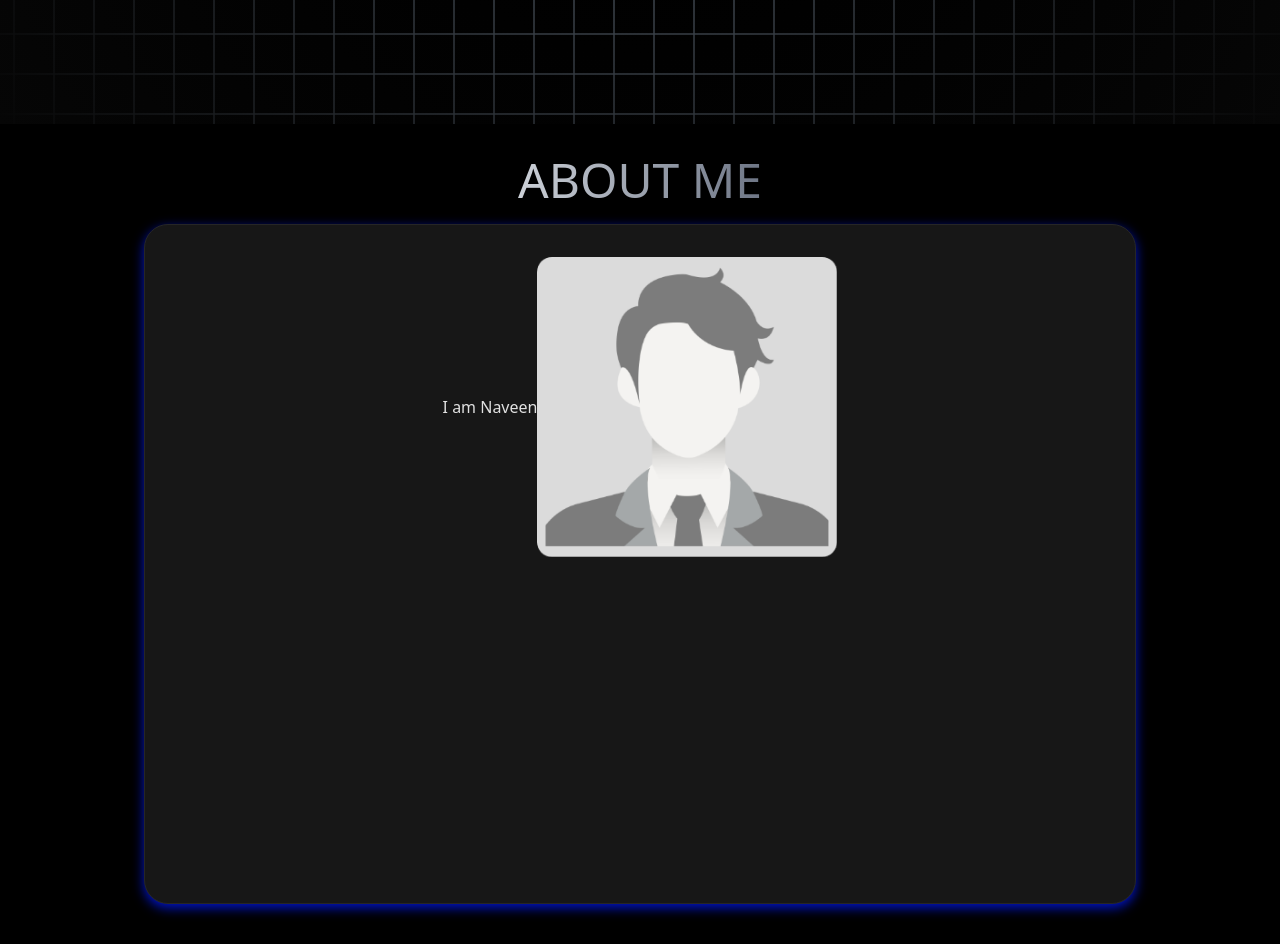
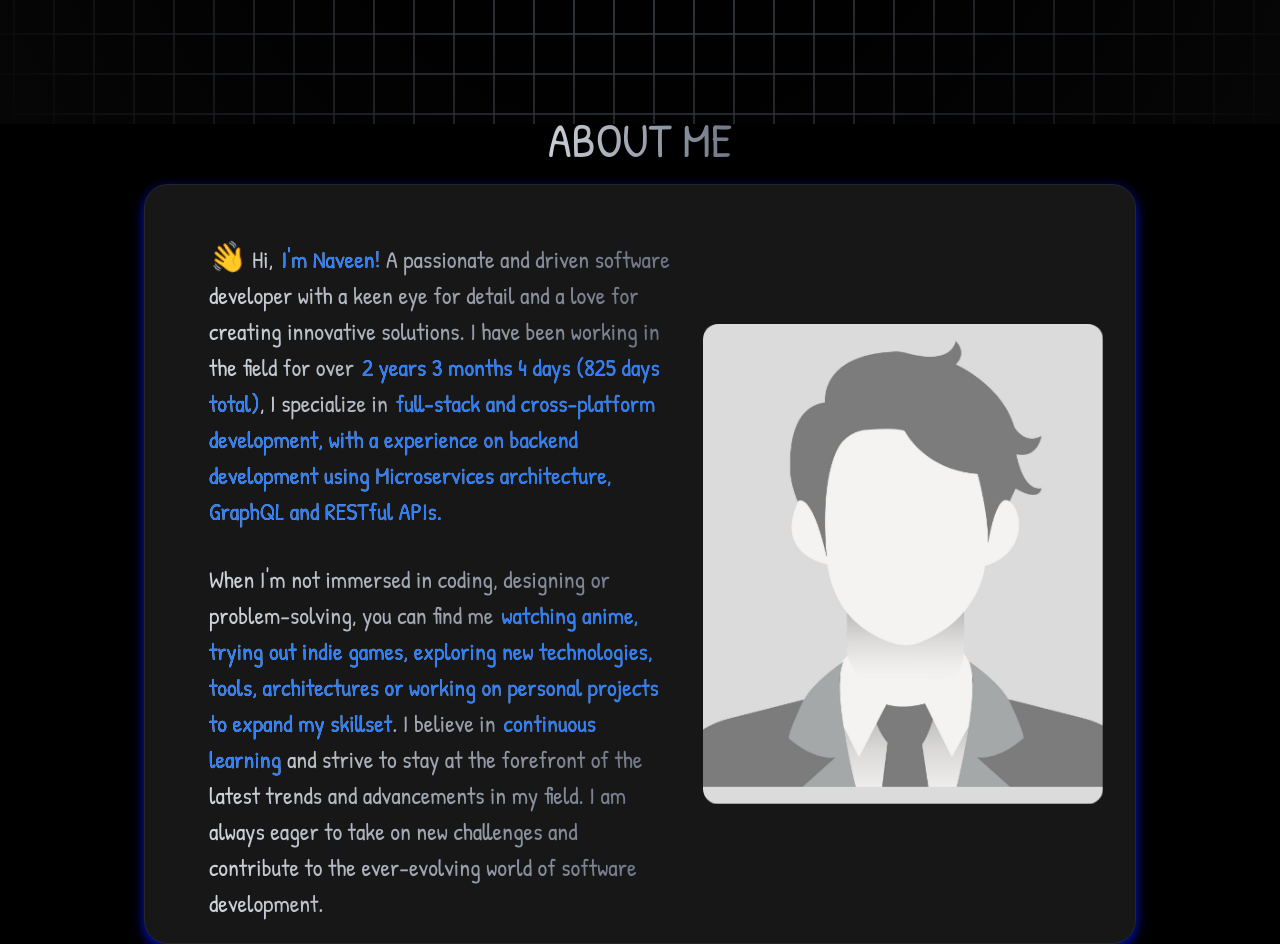
Before and after one commit to Naveen2070/re-portfolio, a React (Vite) app: page / in a window 1280 px wide. Shown: the part 680-1624 px from the top of the page. Built offline with nearby package versions, Linux system fonts and the light colour scheme.

Commit message:
working on waving emoji

```diff
--- a/index.html
+++ b/index.html
@@ -3,6 +3,10 @@
   <head>
     <meta charset="UTF-8" />
     <link rel="icon" type="favicon" href="/favicon.ico" />
+    <link
+      href="https://fonts.googleapis.com/css2?family=Patrick+Hand&display=swap"
+      rel="stylesheet"
+    />
     <meta name="viewport" content="width=device-width, initial-scale=1.0" />
     <title>Naveen R</title>
   </head>
--- a/src/App.css
+++ b/src/App.css
@@ -34,7 +34,23 @@
   color: #888;
 }
 
-/* Add this to your custom CSS */
 .custom-shadow {
-  box-shadow: 0px 4px 12px rgba(0, 26, 255, 0.788); /* Full shadow on all sides */
+  box-shadow: 0px 4px 12px rgba(0, 26, 255, 0.788);
 }
+
+@keyframes wave {
+  0% {
+    transform: rotate(0deg);
+  }
+  50% {
+    transform: rotate(-20deg);
+  }
+  100% {
+    transform: rotate(0deg);
+  }
+}
+
+.wave {
+  display: inline-block;
+  animation: wave 1s infinite ease-in-out;
+}
--- a/src/components/about_me/AboutMe.tsx
+++ b/src/components/about_me/AboutMe.tsx
@@ -3,6 +3,7 @@ import AnimatedContent from "../animations/contexts/AnimatedContext";
 import SpotlightCard from "../animations/card_effects/spotlight_card/SpotlightCard";
 import TiltedCard from "../animations/card_effects/tilted_card/TiltedCard";
 import PlaceHolderImg from "../../assets/images/placeholder.jpg";
+import { calculateDateDifference } from "../../utils/helpers/Ago";
 
 export const AboutMe = () => {
   const [isVisible, setIsVisible] = useState(false);
@@ -41,10 +42,11 @@ export const AboutMe = () => {
     <section
       id="about"
       ref={sectionRef}
-      className={`h-[100dvh] flex flex-col justify-center items-center p-5 bg-black transition-opacity duration-500 ${
+      className={`h-[100dvh] flex justify-center items-center p-5 bg-black transition-opacity duration-500 ${
         isVisible ? "opacity-100" : "opacity-0"
       }`}
     >
+      <div className="flex flex-col justify-center items-center w-full h-[100%]">
         <AnimatedContent
           distance={100}
           direction="horizontal"
@@ -71,31 +73,57 @@ export const AboutMe = () => {
           scale={1.1}
           threshold={0.1}
         >
-        {/* <PixelCard
-          variant="blue"
-          className="custom-shadow"
-          width="w-[80%]"
-          height="h-[90%]"
-        > */}
           <div className="flex justify-center items-center w-full h-[100%]">
             <SpotlightCard
               spotlightColor="rgba(255, 255, 255, 0.15)"
-            className="custom-shadow h-[100%] w-[80%] p-8"
+              className="custom-shadow h-[100%] w-[80%] p-8 flex flex-col justify-center items-center"
             >
-            <div className="flex justify-center items-center">
-              <div>
-                <p>I am Naveen</p>
+              <div className="flex justify-between items-center h-full w-full">
+                <div className="p-8">
+                  <p className="text-[18px] sm:text-[20px] md:text-[24px] mt-4 sm:mt-6 md:mt-8 bg-gradient-to-r from-gray-300 via-silver to-gray-500 text-transparent bg-clip-text select-none">
+                    <span className="wave text-3xl text-black">👋</span> Hi,
+                    <span className="text-blue-500 ml-2">I'm Naveen!</span> A
+                    passionate and driven software developer with a keen eye for
+                    detail and a love for creating innovative solutions. I have
+                    been working in the field for over
+                    <span className="text-blue-500 ml-2">
+                      {calculateDateDifference("01-01-2023")}
+                    </span>
+                    , I specialize in
+                    <span className="text-blue-500 ml-2">
+                      full-stack and cross-platform development, with a
+                      experience on backend development using Microservices
+                      architecture, GraphQL and RESTful APIs.
+                    </span>
+                  </p>
+                  <p className="text-[18px] sm:text-[20px] md:text-[24px] mt-4 sm:mt-6 md:mt-8 bg-gradient-to-r from-gray-300 via-silver to-gray-500 text-transparent bg-clip-text select-none">
+                    When I'm not immersed in coding, designing or
+                    problem-solving, you can find me
+                    <span className="text-blue-500 ml-2">
+                      watching anime, trying out indie games, exploring new
+                      technologies, tools, architectures or working on personal
+                      projects to expand my skillset
+                    </span>
+                    . I believe in
+                    <span className="text-blue-500 ml-2">
+                      continuous learning
+                    </span>{" "}
+                    and strive to stay at the forefront of the latest trends and
+                    advancements in my field. I am always eager to take on new
+                    challenges and contribute to the ever-evolving world of
+                    software development.
+                  </p>
                 </div>
                 <div>
                   <TiltedCard
                     imageSrc={PlaceHolderImg}
                     altText="Naveen R's profile picture"
-                  containerHeight="300px"
-                  containerWidth="300px"
-                  imageHeight="300px"
-                  imageWidth="300px"
+                    containerHeight="60dvh"
+                    containerWidth="400px"
+                    imageHeight="60dvh"
+                    imageWidth="400px"
                     rotateAmplitude={12}
-                  scaleOnHover={1.2}
+                    scaleOnHover={1.05}
                     showMobileWarning={false}
                     showTooltip={false}
                   />
@@ -104,6 +132,7 @@ export const AboutMe = () => {
             </SpotlightCard>
           </div>
         </AnimatedContent>
+      </div>
     </section>
   );
 };
--- a/src/components/intro/IntroContainer.tsx
+++ b/src/components/intro/IntroContainer.tsx
@@ -59,7 +59,7 @@ export const IntroContainer = () => {
             animateBy="words"
             direction="top"
             onAnimationComplete={handleAnimationComplete}
-            className="mb-8 font-sans flex justify-center items-center"
+            className="mb-8 flex justify-center items-center"
           />
         </div>
 
@@ -71,7 +71,7 @@ export const IntroContainer = () => {
               : "scale-75 opacity-0 translate-y-10"
           }`}
         >
-          <p className="text-[16px] sm:text-1xl md:text-2xl lg:text-4xl font-bold mr-4 text-cyan-600">
+          <p className="text-[20px] sm:text-1xl md:text-2xl lg:text-4xl font-bold mr-4 text-cyan-600">
             So what am I?
           </p>
           <RotatingText
@@ -97,7 +97,7 @@ export const IntroContainer = () => {
               "A Thinker",
               "Maybe all of it",
             ]}
-            mainClassName="px-2 sm:px-2 md:px-3 bg-cyan-300 text-black overflow-hidden py-0.5 sm:py-1 md:py-2 justify-center rounded-lg font-bold text-[16px] sm:text-1xl md:text-2xl lg:text-4xl"
+            mainClassName="px-2 sm:px-2 md:px-3 bg-cyan-300 text-black overflow-hidden py-0.5 sm:py-1 md:py-2 justify-center rounded-lg font-bold text-[20px] sm:text-1xl md:text-2xl lg:text-4xl"
             staggerFrom={"first"}
             initial={{ y: "100%" }}
             animate={{ y: 0 }}
@@ -118,7 +118,7 @@ export const IntroContainer = () => {
         >
           {rotatingComplete && (
             <DecryptedText
-              className="text-[14px] sm:text-[16px] md:text-[20px] mt-4 sm:mt-6 md:mt-8 "
+              className="text-[18px] sm:text-[20px] md:text-[24px] mt-4 sm:mt-6 md:mt-8"
               text="Welcome to my portfolio! As a passionate and dedicated professional, I thrive on solving challenges and creating impactful solutions in the digital realm. Whether it's developing sleek web applications, designing intuitive interfaces, or experimenting with creative animations, I love merging technology and innovation to bring ideas to life."
               speed={150}
               maxIterations={20}
--- a/src/index.css
+++ b/src/index.css
@@ -1,7 +1,7 @@
 @import "tailwindcss";
 
 :root {
-  font-family: system-ui, Avenir, Helvetica, Arial, sans-serif;
+  font-family: "Patrick Hand", system-ui, Avenir, Helvetica, Arial, sans-serif !important;
   line-height: 1.5;
   font-weight: 400;
 
--- /dev/null
+++ b/src/utils/helpers/Ago.ts
@@ -0,0 +1,28 @@
+export function calculateDateDifference(startDate: string): string {
+  const start = new Date(startDate); // Convert the input string to a Date object
+  const now = new Date(); // Get the current date
+
+  let years: number = now.getFullYear() - start.getFullYear();
+  let months: number = now.getMonth() - start.getMonth();
+  let days: number = now.getDate() - start.getDate();
+
+  // Adjust months and years if the difference in days is negative
+  if (days < 0) {
+    months--;
+    const lastMonth = new Date(now.getFullYear(), now.getMonth(), 0); // Last day of the previous month
+    days += lastMonth.getDate(); // Adjust the days difference
+  }
+
+  // Adjust the years if the difference in months is negative
+  if (months < 0) {
+    years--;
+    months += 12;
+  }
+
+  // Calculate total days difference
+  const totalDays: number = Math.floor(
+    (now.getTime() - start.getTime()) / (1000 * 60 * 60 * 24)
+  );
+
+  return `${years} years ${months} months ${days} days (${totalDays} days total)`;
+}
```
Lines whose indentation alone changed are shown as unchanged.
